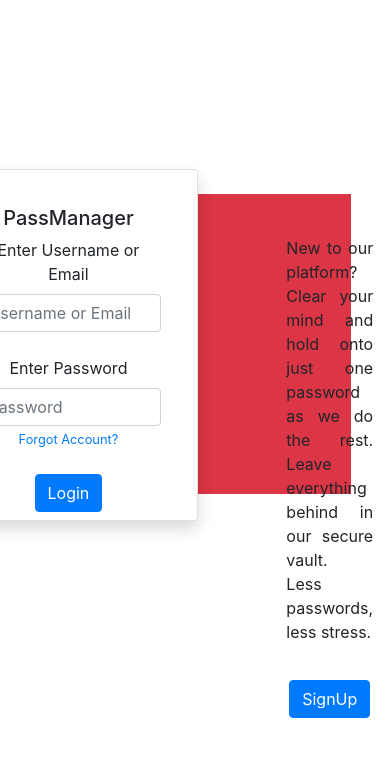
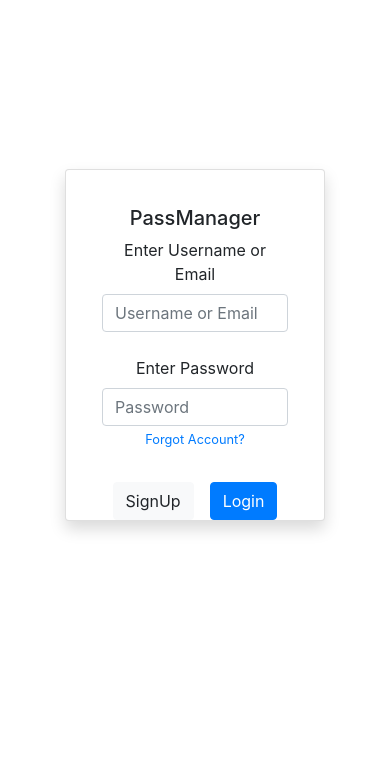
Before and after one commit to damienPilat/passwordManager, a Django app: page /manager/ in a window 390 px wide. Shown: the top 757 px of the page. Run offline with Django 3.2, Linux system fonts and the light colour scheme; some libraries are stand-ins or nearby versions.

Commit message:
Mobile Support for Login/Signup

```diff
--- a/manager/static/manager/style.css
+++ b/manager/static/manager/style.css
@@ -3,6 +3,14 @@ body {
 }
 .login-signup {
   position: relative;
+}
+.desktopSignup {
+  display: none;
+}
+@media (min-width: 715px) {
+  .desktopSignup {
+    display: block;
+  }
 }
 .signup-panel {
   position: absolute;
@@ -15,16 +23,28 @@ body {
 .signup-content {
   width: 205px;
 }
-#signupBtn {
+#desktopSignupBtn {
   margin-top: 20px;
+}
+.mobileSignup {
+  display: block;
+}
+@media (min-width: 715px) {
+  .mobileSignup {
+    display: none;
+  }
 }
 .login-panel {
   position: relative;
   top: 20vh;
-  left: -15vh;
   height: 400px;
   width: 40vw;
   min-width: 260px;
+}
+@media (min-width: 715px) {
+  .login-panel {
+    left: -15vh;
+  }
 }
 .form-group {
   margin-bottom: 0;
--- a/manager/static/manager/style.less
+++ b/manager/static/manager/style.less
@@ -8,7 +8,18 @@ body {
   position: relative;
 }
 
-// SignUp Div
+.desktopSignup {
+  // Mobile View: Hide Signup Div
+  display: none;
+}
+@media (min-width: 715px) {
+  // Desktop View: Show SignUp Div
+  .desktopSignup {
+    display: block;
+  }
+}
+
+// SIGNUP Div
 .signup-panel {
   // Position
   position: absolute;
@@ -19,39 +30,55 @@ body {
   width: 80vw;    // Dynamic width
 
   // Text
-  text-align: justify; //
+  text-align: justify;
 
   // Misc
-  //padding: 10vh 5vw 5vh 250px * 1.5;
-  padding: 5vh 5vw 5vh calc(~"250px + 10vw") //Padding centers signup
+  padding: 5vh 5vw 5vh calc(~"250px + 10vw") // Position content
 }
-@media (min-width: )
+// SIGNUP Misc
+.signup-content {
+  width: 205px;     // Content: fixed width
+}
+#desktopSignupBtn {
+  margin-top: 20px; // Btn Margin increased
+}
+#mobileSignupBtn {
+
+}
+.mobileSignup {
+  // Mobile View: Show SignupBtn
+  display: block;
+}
+@media (min-width: 715px) {
+  .mobileSignup {
+    // Desktop View: Hide SignupBtn
+    display: none;
+  }
+}
 
 
-.signup-content {
-  width: 205px;     // Fix width of signup content
-}
-#signupBtn {
-  margin-top: 20px;
-}
-
-// Login Div
+// LOGIN Div
 .login-panel {
+  // Mobile View: centered
   // Position
   position: relative;
   top: 20vh;
-  left: -15vh; // Content centered, dist. from center
 
   // Size
   height: 400px;
   width: 40vw;
   min-width: 260px; // Ensures elements on one line
 }
-
+@media (min-width: 715px) {
+  .login-panel {
+    // Desktop View: left misaligned
+    left: -15vh; // Content centered, dist. from center
+  }
+}
+//LOGIN Misc
 .form-group {
   margin-bottom: 0; // Remove spacing b/w form elements
 }
-
 #forgotAccount {
   font-size: 0.8rem; // Size of forgot account link
 }
--- a/manager/templates/manager/login.html
+++ b/manager/templates/manager/login.html
@@ -7,16 +7,19 @@
 {% block content %}
     <!--  MAIN LOGIN DIV: customCSS, flexbox-row  -->
     <div class="login-signup d-flex justify-content-center">
+        <!--  Hide Signup on mobile  -->
+        <div class="desktopSignup">
             <!--  SIGNUP DIV: customCSS, bootstrap color, flexbox-centred  -->
             <div class="signup-panel bg-danger d-flex justify-content-center">
                 <div class="signup-content">
                     <p>New to our platform? Clear your mind and hold onto just one password as we do the rest.
                         Leave everything behind in our secure vault. <br />Less passwords, less stress.</p>
                     <div class="d-flex justify-content-center">
-                    <a href="{%  url 'manager:signup' %}" class="btn btn-primary" id="signupBtn">SignUp</a>
+                        <a href="{%  url 'manager:signup' %}" class="btn btn-primary" id="desktopSignupBtn">SignUp</a>
                     </div>
                 </div>
             </div><!--  END: signup-panel  -->
+        </div><!--  END: hideMobile  -->
 
         <!--  LOGIN DIV: customCSS, flexbox-centered  -->
         <div class="login-panel d-flex justify-content-center">
@@ -26,21 +29,27 @@
                     <h5>PassManager</h5>
                     <form action="{% url 'manager:login_check' %}" method="post">
                         {% csrf_token %}
-                        {#  Username/Email Field  #}
+                        <!--  Username/Email Input  -->
                         <div class="form-group usernameInput">
                             <label for="usrEmail">Enter Username or Email</label>
                             <input type="text" class="form-control" name="usrEmail" id="usrEmail" placeholder="Username or Email"><br>
                         </div>
-                        {#  Password Field  #}
+
+                        <!--  Password Input & Forgot Account Link  -->
                         <div class="form-group">
                             <label for="pwd">Enter Password</label>
                             <input type="text" class="form-control" name="pwd" id="pwd" placeholder="Password">
                             <a href="{% url 'manager:reset_password' %}" id="forgotAccount">Forgot Account?</a><br><br>
                         </div>
-                        <button type="submit" class="btn btn-primary">Login</button>
+
+                        <!--  Login&SignUp Btn  -->
+                        <div class="d-flex justify-content-center">
+                            <div class="p-2 mobileSignup"><a href="{%  url 'manager:signup' %}" class="btn btn-light" id="mobileSignupBtn">SignUp</a></div>
+                            <div class="p-2 loginBtn"><button type="submit" class="btn btn-primary">Login</button></div>
+                        </div>
                     </form>
-                </div>
-            </div>
+                </div><!--  END: card-body  -->
+            </div><!--  END: card  -->
         </div><!--  END: login-panel  -->
     </div><!--  END: login-signup  -->
 {% endblock content %}
```
Lines whose indentation alone changed are shown as unchanged.
